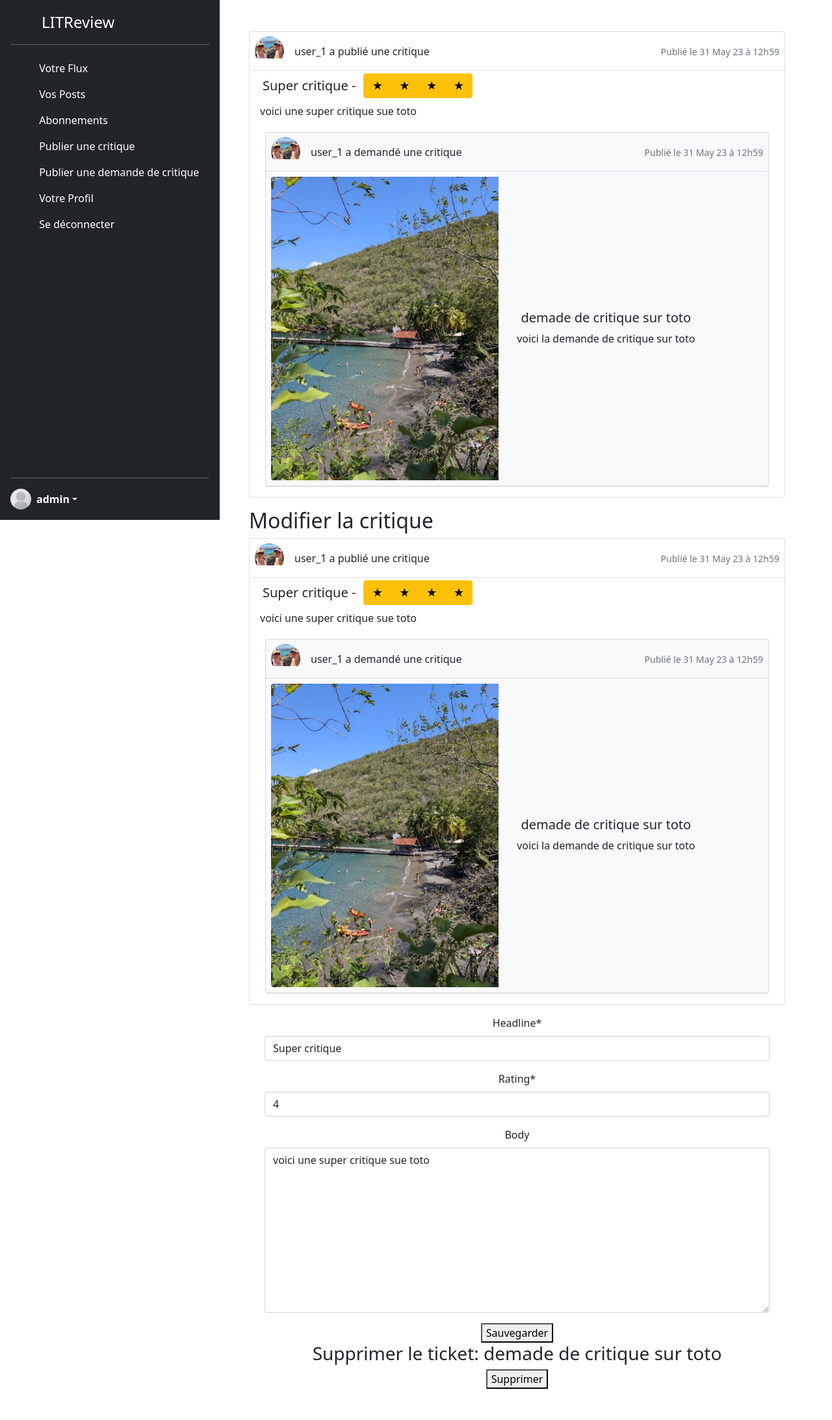
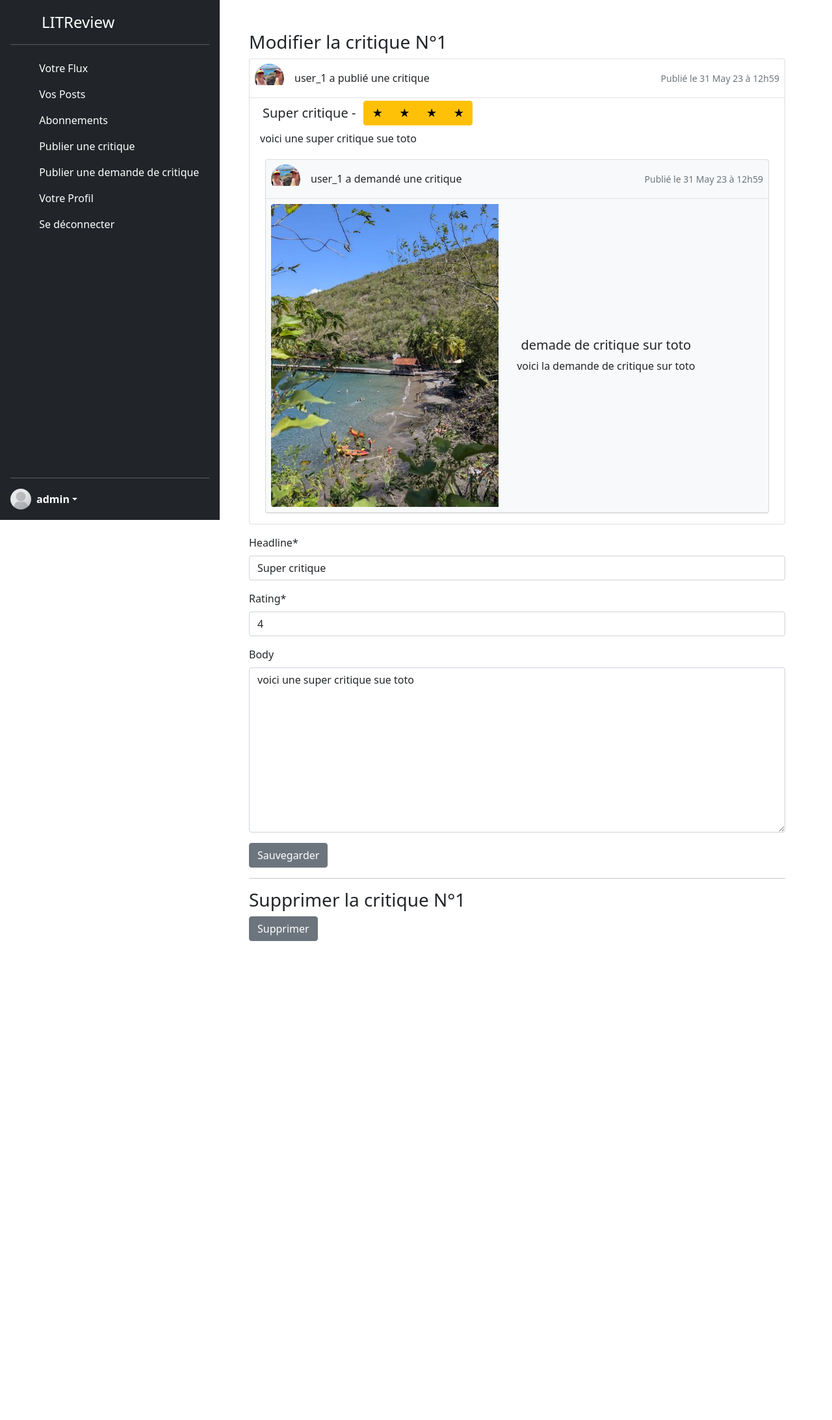
Before and after one commit to go-dev64/LITReview, a Django app: page /post/review/1/edit in a window 1280 px wide. Shown: the whole page at 65% size. After the commit the page ends 1448 px from the top, so only its background shows below. Run offline with Django 4.2, Linux system fonts and the light colour scheme; a user stored in the database is signed in; data comes from the database, SQL or seed files in the repository; both versions use the stored data as it was after the commit; some libraries are stand-ins or nearby versions.

Commit message:
mise en page formulaire edit ticket et review

```diff
--- a/post/templates/post/create_ticket.html
+++ b/post/templates/post/create_ticket.html
@@ -8,7 +8,7 @@
     <form method="post" enctype="multipart/form-data">
         {% for form in forms %}
             {% csrf_token %}
-            {{form|cripsy}}
+            {{form|crispy}}
         {% endfor %}
         <a class="btn btn-secondary" href="{% url 'home' %}" role="button">Annuler</a>
         <button class="btn btn-secondary" type="submit">Envoyer</button>
--- a/post/templates/post/edit_review.html
+++ b/post/templates/post/edit_review.html
@@ -2,25 +2,19 @@
 {% load crispy_forms_tags %}
 {% block content %}
     <div class="container">
+        <h3>Modifier la critique N°{{review.id}} </h3>
         {% include 'post/partials/review.html' %}
-        <h2>Modifier la critique</h2>
-        {% include 'post/partials/review.html' with review=review%}
-        <div class="container">
-            <div class="row align-items-center ">
-                <div class="text-center">
         <form method="post">
             {{ edit_form|crispy }}
             {% csrf_token %}
-                        <button type="submit" >Sauvegarder</button>
+            <button type="submit" class="btn btn-secondary" >Sauvegarder</button>
         </form>
-                    <h3>Supprimer le ticket: {{review.ticket.title}} </h3>
+        <hr>
+        <h3>Supprimer la critique N°{{review.id}}</h3>
         <form method="post">
             {{ delete_form }}
             {% csrf_token %}
-                        <button type="submit" >Supprimer</button>
+            <button type="submit" class="btn btn-secondary">Supprimer</button>
         </form>
     </div>
-            </div>
-        </div>
-    </div>
 {% endblock content %}
--- a/post/urls.py
+++ b/post/urls.py
@@ -10,21 +10,11 @@ urlpatterns = [
         name="edit_ticket",
     ),
     path(
-        "ticket/<int:ticket_id>/",
-        views.view_ticket,
-        name="view_ticket",
-    ),
-    path(
         "ticket/<int:ticket_id>/review/",
         views.review_ticket,
         name="review_ticket",
     ),
     path("review/create/", views.create_review, name="create_review"),
-    path(
-        "review/<int:review_id>/",
-        views.view_review,
-        name="view_review",
-    ),
     path(
         "review/<int:review_id>/edit",
         views.edit_review,
--- a/post/views.py
+++ b/post/views.py
@@ -50,8 +50,9 @@ def create_ticket(request):
             ticket.image = photo
             ticket.save()
             return redirect("home")
+    my_forms = [ticket_form, photo_form]
 
-    context = {"ticket_form": ticket_form, "photo_form": photo_form}
+    context = {"forms": my_forms}
     return render(request, "post/create_ticket.html", context=context)
 
 
@@ -59,11 +60,15 @@ def create_ticket(request):
 def edit_ticket(request, ticket_id):
     ticket = get_object_or_404(models.Ticket, id=ticket_id)
     edit_form = forms.TicketForm(instance=ticket)
+    edit_photo = forms.PhotoForm(instance=ticket.image)
     delete_form = forms.DeleteTicketForm()
     if request.method == "POST":
         if "edit_ticket" in request.POST:
+            edit_photo = forms.PhotoForm(request.POST, instance=ticket.image)
             edit_form = forms.TicketForm(request.POST, instance=ticket)
-            if edit_form.is_valid():
+            if all([edit_form.is_valid(), edit_photo.is_valid()]):
+                edit_photo.save()
+                edit_form.image = edit_photo
                 edit_form.save()
                 return redirect("home")
 
@@ -72,23 +77,14 @@ def edit_ticket(request, ticket_id):
             if delete_form.is_valid():
                 ticket.delete()
                 return redirect("home")
+
+    my_forms = [edit_form, edit_photo]
     context = {
-        "edit_form": edit_form,
+        "ticket": ticket,
+        "forms": my_forms,
         "delete_form": delete_form,
     }
     return render(request, "post/edit_ticket.html", context=context)
-
-
-@login_required
-def view_ticket(request, ticket_id):
-    ticket = get_object_or_404(models.Ticket, id=ticket_id)
-    return render(
-        request,
-        "post/view_ticket.html",
-        {
-            "ticket": ticket,
-        },
-    )
 
 
 @login_required
@@ -120,11 +116,9 @@ def create_review(request):
             review.save()
             return redirect("home")
 
-    context = {
-        "ticket_form": ticket_form,
-        "photo_form": photo_form,
-        "review_form": review_form,
-    }
+    my_forms = [ticket_form, photo_form, review_form]
+
+    context = {"forms": my_forms}
     return render(request, "post/create_review.html", context=context)
 
 
@@ -143,15 +137,9 @@ def review_ticket(request, ticket_id):
 
     context = {
         "ticket": ticket,
-        "review_form": review_form,
+        "forms": review_form,
     }
     return render(request, "post/review_ticket.html", context=context)
-
-
-@login_required
-def view_review(request, review_id):
-    review = get_object_or_404(models.Review, id=review_id)
-    return render(request, "post/view_review.html", {"review": review})
 
 
 @login_required
@@ -171,6 +159,7 @@ def edit_review(request, review_id):
             if delete_form.is_valid():
                 review.delete()
                 return redirect("home")
+
     context = {
         "edit_form": edit_form,
         "delete_form": delete_form,
```
Also changed, not shown: post/templates/post/edit_ticket.html (+8 -6 lines), db.sqlite3. Lines whose indentation alone changed are shown as unchanged.
